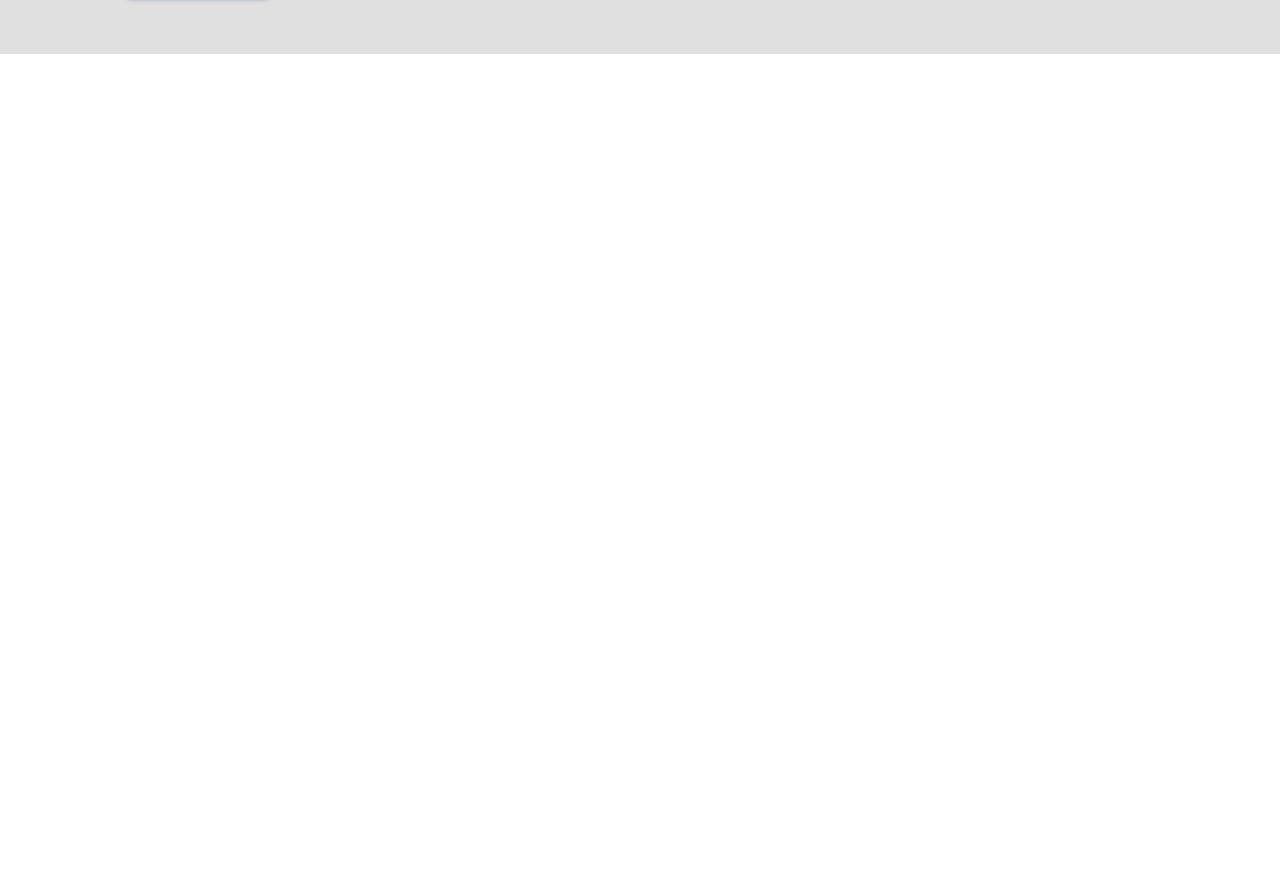
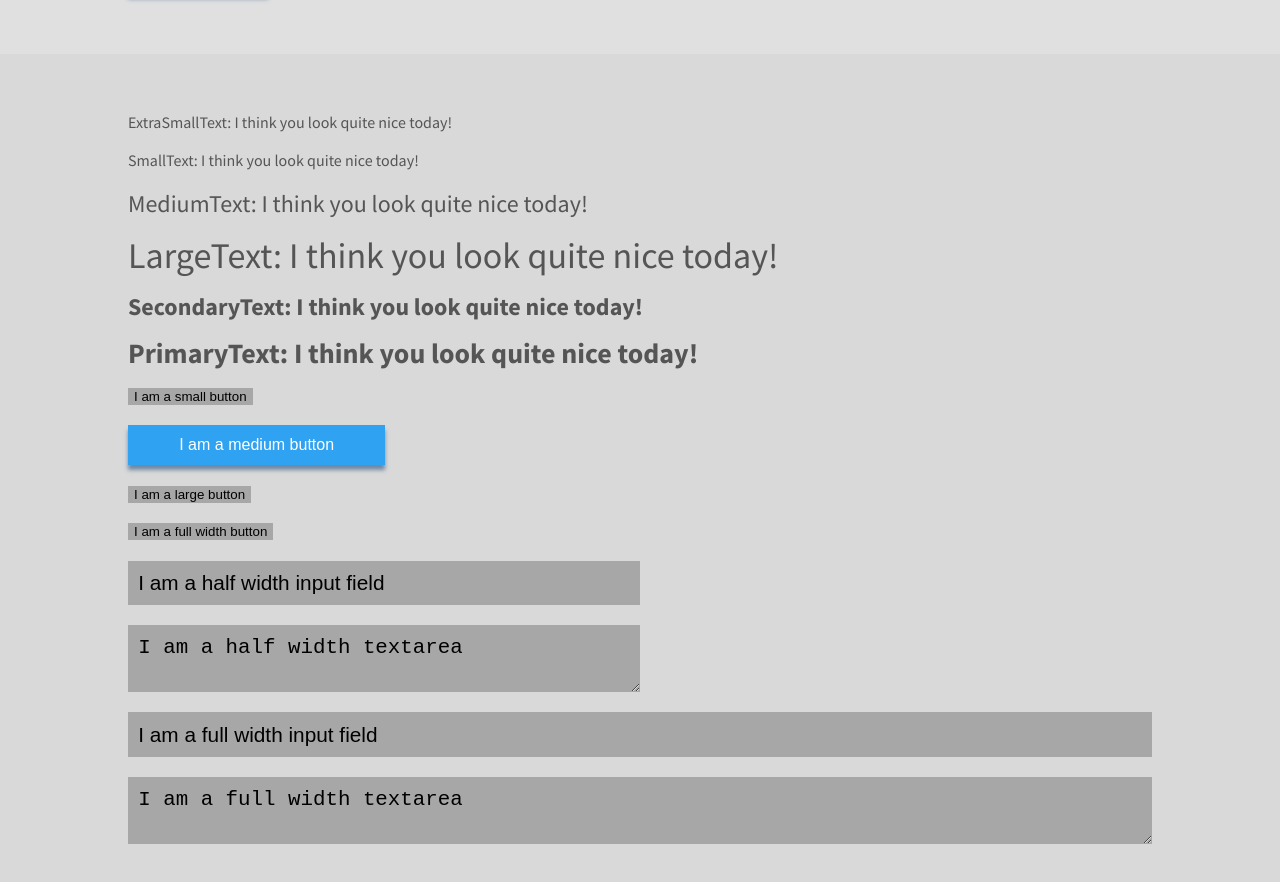
Before and after one commit to PolymerizeJS/PolymerizeJS, a React app: page / in a window 1280 px wide. Shown: the part 1811-2693 px from the top of the page. Before the commit the page ends 1865 px from the top, so only its background shows below. Built offline with nearby package versions, Linux system fonts and the light colour scheme.

Commit message:
add container to show all components

```diff
--- a/src/AllAtomicComponent/index.jsx
+++ b/src/AllAtomicComponent/index.jsx
@@ -0,0 +1,66 @@
+import React from 'react';
+
+// text components
+import ExtraSmallText from '../AtomComponent/ExtraSmallText';
+import SmallText from '../AtomComponent/SmallText';
+import MediumText from '../AtomComponent/MediumText';
+import LargeText from '../AtomComponent/LargeText';
+import SecondaryText from '../AtomComponent/SecondaryText';
+import PrimaryText from '../AtomComponent/PrimaryText';
+
+// button components
+import SmallButton from '../AtomComponent/SmallButton';
+import MediumButton from '../AtomComponent/MediumButton';
+import LargeButton from '../AtomComponent/LargeButton';
+import FullWidthButton from '../AtomComponent/FullWidthButton';
+
+// form component
+import HalfWidthInput from '../AtomComponent/HalfWidthInput';
+import HalfWidthTextarea from '../AtomComponent/HalfWidthTextarea';
+import FullWidthInput from '../AtomComponent/FullWidthInput';
+import FullWidthTextarea from '../AtomComponent/FullWidthTextarea';
+
+import './style.scss';
+
+function AllAtomicComponent() {
+  return (
+    <section className="all-atomic-component">
+      <ExtraSmallText>
+        ExtraSmallText: I think you look quite nice today!
+      </ExtraSmallText>
+      <SmallText>
+        SmallText: I think you look quite nice today!
+      </SmallText>
+      <MediumText>
+        MediumText: I think you look quite nice today!
+      </MediumText>
+      <LargeText>
+        LargeText: I think you look quite nice today!
+      </LargeText>
+      <SecondaryText>
+        SecondaryText: I think you look quite nice today!
+      </SecondaryText>
+      <PrimaryText>
+        PrimaryText: I think you look quite nice today!
+      </PrimaryText>
+      <SmallButton>
+        I am a small button
+      </SmallButton>
+      <MediumButton>
+        I am a medium button
+      </MediumButton>
+      <LargeButton>
+        I am a large button
+      </LargeButton>
+      <FullWidthButton>
+        I am a full width button
+      </FullWidthButton>
+      <HalfWidthInput value="I am a half width input field" />
+      <HalfWidthTextarea value="I am a half width textarea" />
+      <FullWidthInput value="I am a full width input field" />
+      <FullWidthTextarea value="I am a full width textarea" />
+    </section>
+  );
+}
+
+export default AllAtomicComponent;
--- a/src/AllAtomicComponent/style.scss
+++ b/src/AllAtomicComponent/style.scss
@@ -0,0 +1,15 @@
+@import "../style/_mixins.scss";
+
+.all-atomic-component {
+  @include block-style(100%);
+  background: #e7e7e7;
+}
+
+.all-atomic-component * {
+  display: block;
+  margin-bottom: 2%;
+}
+
+.all-atomic-component *:last-child {
+  margin-bottom: 0;
+}
--- a/src/AtomComponent/FullWidthImg/style.scss
+++ /dev/null
@@ -1,4 +0,0 @@
-.full-width-img {
-  width: 100%;
-  height: auto;
-}
--- a/src/PageComponent/LandingPage/index.jsx
+++ b/src/PageComponent/LandingPage/index.jsx
@@ -4,6 +4,7 @@ import HeaderBlock from '../../TemplateComponent/HeaderBlock/HeaderBlock';
 import BannerBlock from '../../TemplateComponent/BannerBlock/BannerBlock';
 import ContentBlock from '../../TemplateComponent/ContentBlock/ContentBlock';
 import ContactFormBlock from '../../TemplateComponent/ContactFormBlock/ContactFormBlock';
+import AllAtomicComponent from '../../AllAtomicComponent';
 
 import './style.scss';
 
@@ -53,6 +54,7 @@ function LandingPage() {
       {BannerBlockMap}
       {ContentBlockMap}
       <ContactFormBlock />
+      <AllAtomicComponent />
     </section>
   );
 }
```
Also changed, not shown: src/AtomComponent/FullWidthImg/index.jsx (deleted, +0 -24 lines).
